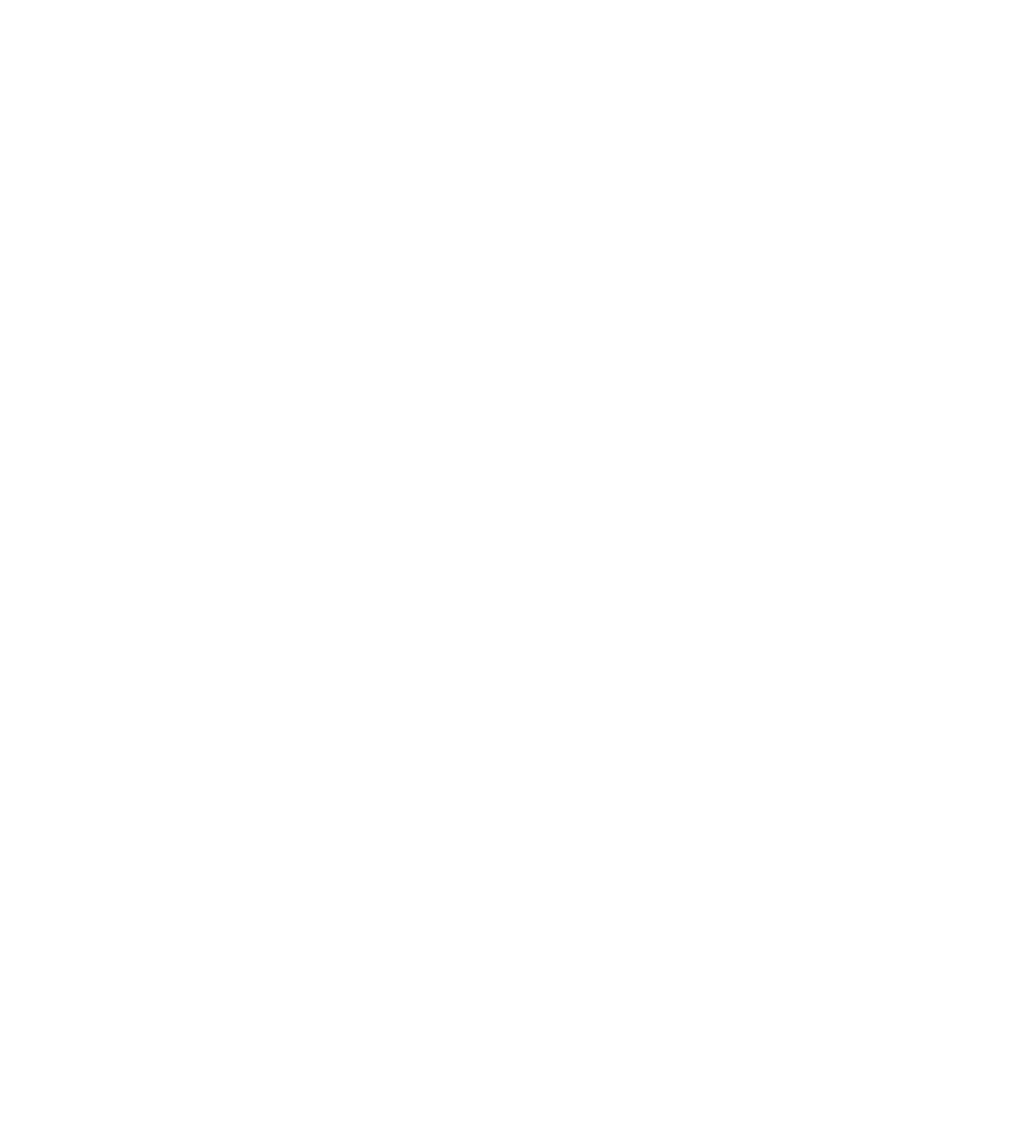
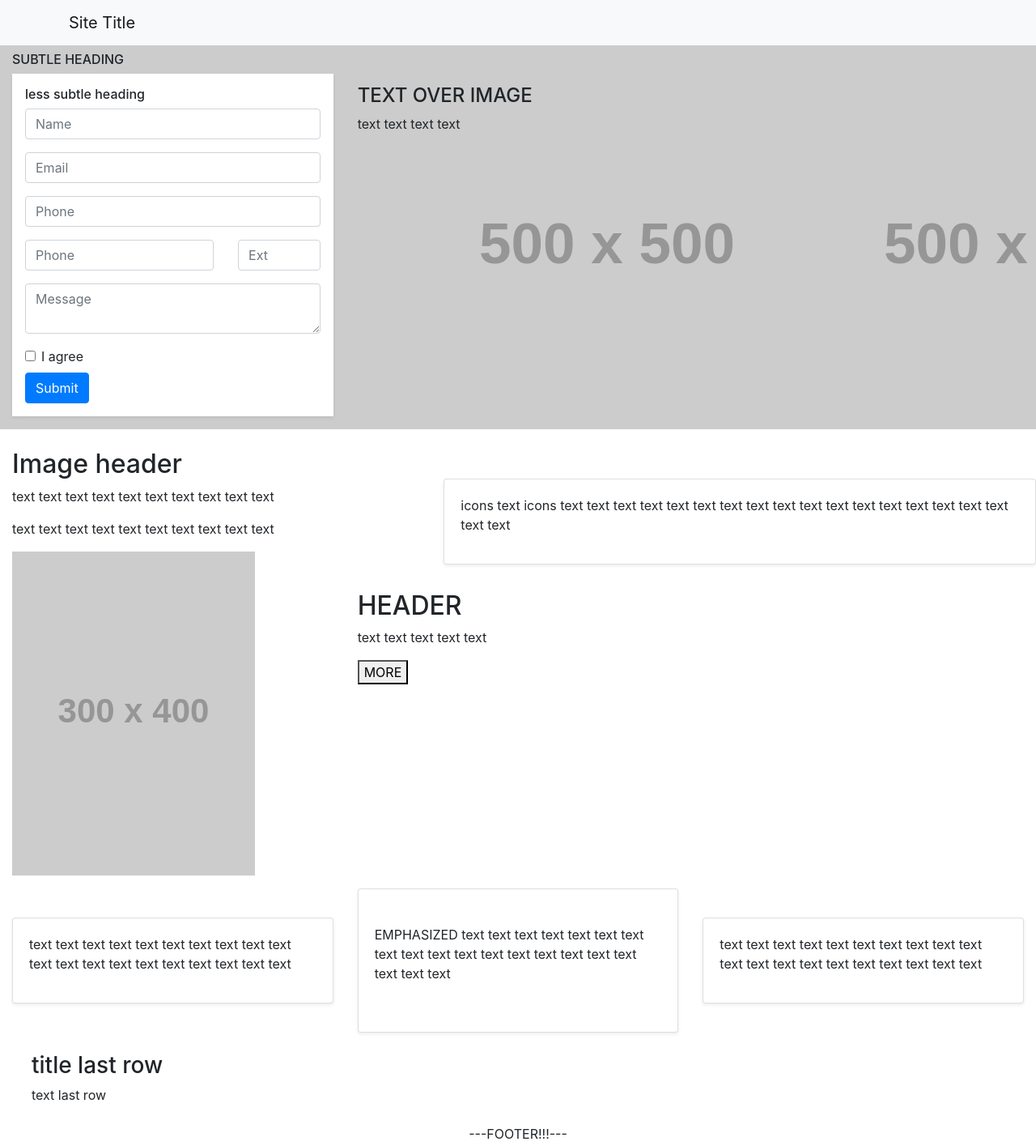
Before and after one commit to MichaelaBickish/clone-ckpt, a plain HTML site: page index.html in a window 1280 px wide. Shown: the whole page at 81% size. Before the commit the page ends 800 px from the top, so only its background shows below. Drawn offline with nearby package versions, Linux system fonts and the light colour scheme; placeholder pictures from the web are drawn by us.

Commit message:
EndofclassFri

```diff
--- a/index.html
+++ b/index.html
@@ -9,8 +9,125 @@
     <link rel="stylesheet" href="style.css">
     <title>My Clone Site Check Point</title>
 </head>
+
+
+
 <body>
 
+    <header class="sticky-top">
+        <nav class="navbar navbar-expand-lg navbar-light bg-light">
+            <div class="container-md">
+              <a class="navbar-brand" href="#">Site Title</a>
+            </div>
+          </nav>
+    </header>
+
+
+    <main class="container-fluid">
+        <div class="row hero-image">
+            <div class="col col-md-4">
+                <h6 class="mt-2">SUBTLE HEADING</h6>
+              <div class="bg-white p-3 mb-3 shadow-sm">
+                    <div class="form-floating mb-3">
+                        <h6>less subtle heading</h6>
+                        <input type="name" class="form-control" id="floatingInput" placeholder="Name">
+                    </div>
+                    <div class="form-floating mb-3">
+                        <input type="email" class="form-control" id="floatingEmail" placeholder="Email">
+                    </div>
+                    <div class="form-floating mb-3">
+                        <input type="phone" class="form-control" id="floatingPhone" placeholder="Phone">
+                    </div>
+                    <div class="row mb-3">
+                        <div class="col col-md-8">
+                        <input type="text" class="form-control" placeholder="Phone" aria-label="Phone">
+                        </div>
+                        <div class="col col-md-4">
+                        <input type="text" class="form-control" placeholder="Ext" aria-label="Ext">
+                        </div>
+                    </div>
+                    <div class="form-floating mb-3">
+                        <textarea class="form-control" placeholder="Message" id="floatingTextarea"></textarea>
+                    </div>
+                    <div class="mb-2 form-check">
+                        <input type="checkbox" class="form-check-input" id="exampleCheck1">
+                        <label class="form-check-label" for="exampleCheck1">I agree</label>
+                    </div>
+
+                    <div><button type="submit" class="btn btn-primary">Submit</button></div>
+
+               </div>
+            </div>
+            <div class="col col-md-8 words-on-image mt-5">
+                <h4>TEXT OVER IMAGE</h4>
+                <p>text text text text</p>
+            </div>
+        </div>
+
+        <div class="row floater">
+            <div class="col-12 col-md-5 mt-4 order-2 order-md-1">
+                <h2>Image header</h2>
+                <p>text text text text text text text text text text</p>
+                <p>text text text text text text text text text text</p>
+            </div>
+            <div class="list-box-parent col-12 col-md-7 mt-4 order-1 order-md-2">
+                <div class="list-box card shadow-sm">
+                    <div class="card-body">
+                      <p>icons text icons text text text text text text text text text text text text text text text text text text text</p>
+
+                    </div>
+                </div>
+            </div>
+        </div>
+
+        <div class="row video justify-content space-around">
+            <div class="col-12 col-md-4">
+                <img src="//placehold.it/300X400" class="img-fluid" alt="">
+            </div>
+            <div class="col-12 col-md-6 mt-2 mt-md-5">
+                <h2 class="">HEADER</h2>
+                <p>text text text text text</p>
+                <button class="">MORE</button>
+            </div>
+        </div>
+
+        <div class="row 3-cards justify-content-center align-items-center">
+            <div class="col-12 col-md-4 my-3 order-2 order-md-1">
+                <div class="card shadow-sm">
+                    <div class="card-body">
+                      <p>text text text text text text text text text text text text text text text text text text text text</p>
+                    </div>
+                </div>
+            </div>
+            <div class="col-12 col-md-4 my-3 order-1 order-md-2">
+                <div class="card shadow-sm py-4">
+                    <div class="card-body">
+                      <p>EMPHASIZED text text text text text text text text text text text text text text text text text text text text</p>
+                    </div>
+                </div>
+            </div>
+            <div class="col-12 col-md-4 my-3 order-3 order-md-3">
+                <div class="card shadow-sm">
+                    <div class="card-body">
+                      <p>text text text text text text text text text text text text text text text text text text text text</p>
+                    </div>
+                </div>
+            </div>
+        </div>
+
+        <div class="row">
+            <div class="col-12">
+                <h3 class="mx-4 mt-2">title last row</h3>
+                <p class="mx-4 mb-4">text last row</p>
+            </div>
+        </div>
+
+    </main>
+
+
+    <footer class="container-fluid">
+        <div class="text-center"><p>---FOOTER!!!---</p></div>
+    </footer>
 
 
 </body>
--- a/style.css
+++ b/style.css
@@ -0,0 +1,29 @@
+/*
+* {
+    outline: 1px; solid red;
+}
+*/
+
+.hero-image {
+    background-image: url(//placehold.it/500X500);
+    position: center;
+}
+
+
+@media only screen and (max-width:768px) {
+    .words-on-image{
+        display: none;
+    }
+}
+
+@media only screen and (min-width: 768px) {
+
+    .list-box-parent {
+    position: relative;
+}
+
+    .list-box {
+    position: absolute;
+    bottom: -1rem;
+}
+}
```
